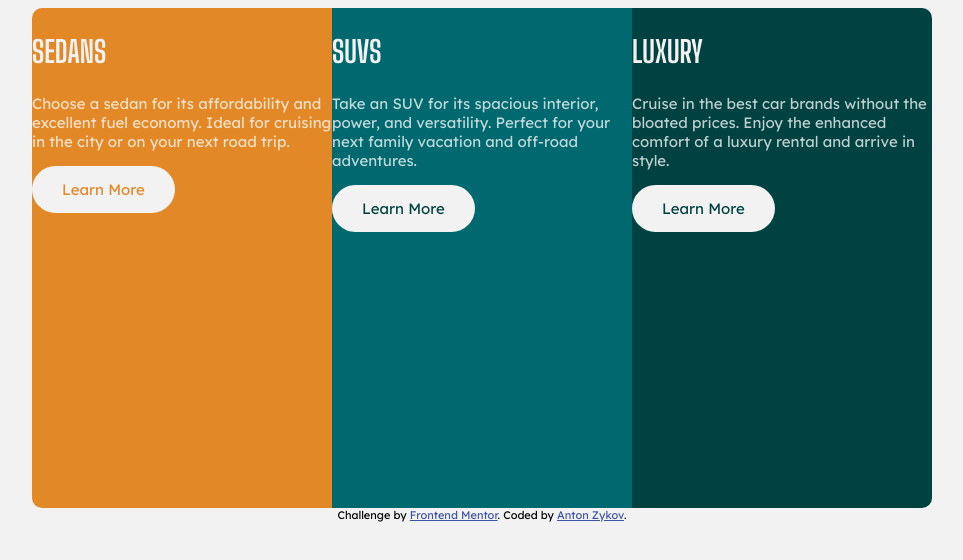
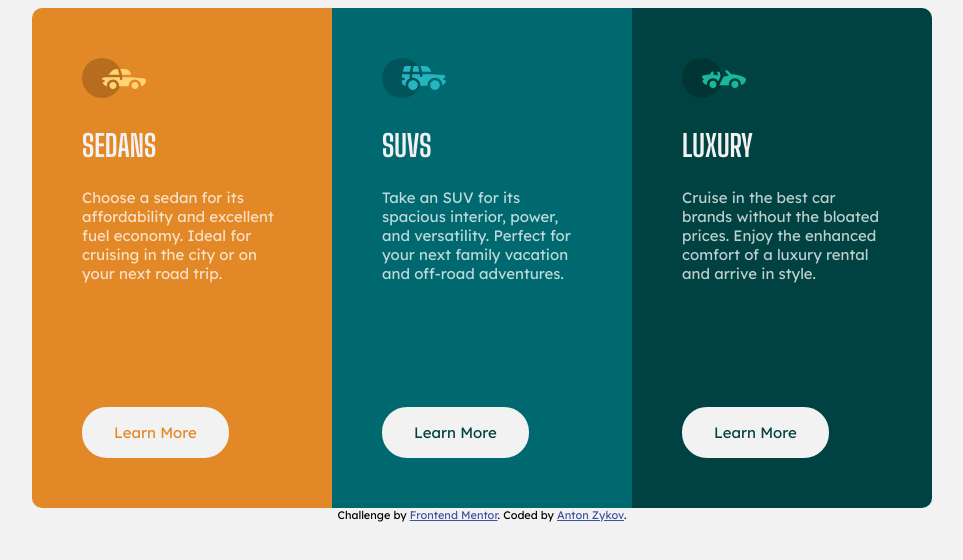
Before and after one commit to anton-zykov/fm-3-column-component, a plain HTML site: page index.html in a window 1280 px wide. Shown: the whole page, without its empty margins (158-1121 px from the left). Drawn offline with Linux system fonts and the light colour scheme.

Commit message:
Feat: position all elements, finalize view of component

```diff
--- a/index.css
+++ b/index.css
@@ -32,15 +32,22 @@
   border-radius: 10px;
 }
 
+.category {
+  position: relative;
+  box-sizing: border-box;
+  max-width: 300px;
+  height: 500px;
+  padding: 50px;
+}
+
 @media all and (max-width: 700px) {
   .component {
     flex-direction: column;
   }
-}
 
-.category {
-  max-width: 300px;
-  height: 500px;
+  .category {
+    height: 400px;
+  }
 }
 
 .category-title {
@@ -68,11 +75,18 @@
 
 .learn-more-sedans-btn, .learn-more-suvs-btn, .learn-more-luxury-btn {
   background-color: var(--very-light-gray);
+  border: solid 2px var(--very-light-gray);
   font-family: inherit;
   font-size: inherit;
-  border: none;
+  position: absolute;
+  bottom: 50px;
   padding: 14px 30px;
   border-radius: 25px;
+}
+
+.learn-more-sedans-btn:hover, .learn-more-suvs-btn:hover, .learn-more-luxury-btn:hover {
+  color: var(--very-light-gray);
+  background-color: transparent;
 }
 
 .learn-more-sedans-btn {
@@ -87,5 +101,10 @@
   color: var(--very-dark-cyan);
 }
 
-.attribution { font-size: 11px; text-align: center; }
-.attribution a { color: hsl(228, 45%, 44%); }
+.attribution {
+  font-size: 11px;
+  text-align: center;
+}
+.attribution a {
+  color: hsl(228, 45%, 44%);
+}
--- a/index.html
+++ b/index.html
@@ -12,6 +12,7 @@
 <body>
   <div class="component">
     <div class="category sedans">
+      <img src="./assets/images/icon-sedans.svg" alt="Sedans icon">
       <h2 class="category-title">Sedans</h2>
       <p class="category-description">
         Choose a sedan for its affordability and excellent fuel economy. Ideal for cruising in the city or on your next road trip.
@@ -19,6 +20,7 @@
       <button class="learn-more-sedans-btn">Learn More</button>
     </div>
     <div class="category suvs">
+      <img src="./assets/images/icon-suvs.svg" alt="SUVs icon">
       <h2 class="category-title">SUVs</h2>
       <p class="category-description">
         Take an SUV for its spacious interior, power, and versatility. Perfect for your next family vacation and off-road adventures.
@@ -26,6 +28,7 @@
       <button class="learn-more-suvs-btn">Learn More</button>
     </div>
     <div class="category luxury">
+      <img src="./assets/images/icon-luxury.svg" alt="Luxury icon">
       <h2 class="category-title">Luxury</h2>
       <p class="category-description">
         Cruise in the best car brands without the bloated prices. Enjoy the enhanced comfort of a luxury rental and arrive in style.
@@ -36,7 +39,7 @@
 
   <div class="attribution">
     Challenge by <a href="https://www.frontendmentor.io?ref=challenge" target="_blank">Frontend Mentor</a>.
-    Coded by <a href="#">Anton Zykov</a>.
+    Coded by <a href="https://github.com/anton-zykov/fm-3-column-component">Anton Zykov</a>.
   </div>
 </body>
 </html>
```
